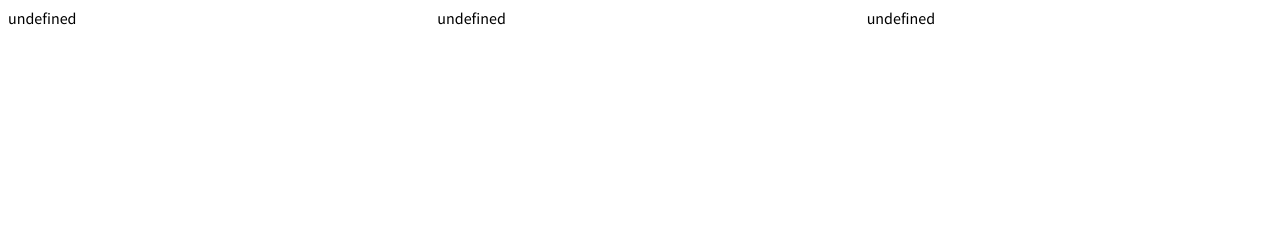
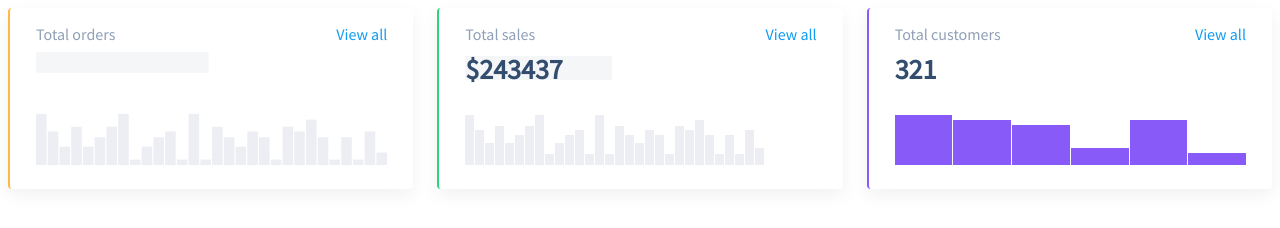
Before and after one commit to js-tasks-ru/js-20221121_konstantin87, a website: page 04-oop-basic-intro-to-dom/1-column-chart/index.html in a window 1280 px wide. Drawn offline with Linux system fonts and the light colour scheme.

Commit message:
004-oop-basic-intro-to-dom: intermediate commit

```diff
--- a/04-oop-basic-intro-to-dom/1-column-chart/index.html
+++ b/04-oop-basic-intro-to-dom/1-column-chart/index.html
@@ -1,9 +1,9 @@
 <!DOCTYPE html>
 <html lang="en">
 <head>
-    <meta charset="UTF-8" />
+  <meta charset="UTF-8"/>
   <title>ColumnChart</title>
-    <link rel="stylesheet" type="text/css" href="style.css" />
+  <link rel="stylesheet" type="text/css" href="style.css"/>
 </head>
 
 <body>
@@ -14,35 +14,40 @@
 </div>
 
 <script type="module">
-      import ColumnChart from './index.js';
+  import ColumnChart from "./index.js";
 
   const ordersData = [];
-      const salesData = [ 30, 40, 20, 80, 35, 15 ];
-      const customersData = [ 100, 90, 80, 35, 90, 25 ];
+  const salesData = [30, 40, 20, 80, 35, 15];
+  const customersData = [100, 90, 80, 35, 90, 25];
 
   const ordersChart = new ColumnChart({
     data: ordersData,
-        label: 'orders',
+    label: "orders",
     value: 344,
-        link: '#'
+    link: "#",
   });
 
   const salesChart = new ColumnChart({
     data: salesData,
-        label: 'sales',
+    label: "sales",
     value: 243437,
-        formatHeading: data => `$${data}`
+    formatHeading: (data) => `$${data}`,
   });
 
   const customersChart = new ColumnChart({
     data: customersData,
-        label: 'customers',
-        value: 321
+    label: "customers",
+    value: 321,
   });
+  const orders = document.getElementById("orders");
+  const sales = document.getElementById("sales");
+  const customers = document.getElementById("customers");
 
   orders.append(ordersChart.element);
   sales.append(salesChart.element);
   customers.append(customersChart.element);
+
+  salesChart.update([]);
 </script>
 </body>
 </html>
--- a/04-oop-basic-intro-to-dom/1-column-chart/index.js
+++ b/04-oop-basic-intro-to-dom/1-column-chart/index.js
@@ -1,3 +1,86 @@
 export default class ColumnChart {
+  constructor({data = [], label = '', value, link, formatHeading = (val) => val} = {}) {
+    this.data = data;
+    this.label = label;
+    this.value = value;
+    this.link = link;
+    this.formatHeading = formatHeading;
+    this.isDataLoading = data.length === 0;
+    this.chartHeight = 50;
+    this.render();
+  }
 
+  getColumnProps(data) {
+    const maxValue = Math.max(...data);
+    const scale = 50 / maxValue;
+
+    return data.map(item => {
+      return {
+        percent: (item / maxValue * 100).toFixed(0) + '%',
+        value: String(Math.floor(item * scale))
+      };
+    });
+  }
+
+  getColumnsHtml() {
+    if (this.data.length > 0) {
+      const calculatedData = this.getColumnProps(this.data);
+      return Object.entries(calculatedData).map(([_, {percent, value}]) => (
+        `<div style="--value: ${value}" data-tooltip="${percent}"></div>`
+      )).join('');
+    }
+  }
+
+  renderCharts() {
+    const formattedHeading = this.formatHeading ? this.formatHeading(this.value) : this.value;
+
+    return (`
+        <div class="column-chart__container">
+          <div data-element="header" class="column-chart__header">${formattedHeading}</div>
+          <div data-element="body" class="column-chart__chart">
+            ${this.isDataLoading ? '<img src="./charts-skeleton.svg" alt="My Happy SVG"/>' : this.getColumnsHtml()}
+          </div>
+        </div>
+      `);
+  }
+
+  buildTemplate() {
+    return `
+    <div class="dashboard__chart_${this.label} ${this.isDataLoading && 'column-chart_loading'}">
+    <div class="column-chart " style="--chart-height: 50">
+      <div class="column-chart__title">
+        Total ${this.label}
+        <a href="/${this.label}" class="column-chart__link">View all</a>
+      </div>
+     ${this.renderCharts()}
+      </div>
+    </div>
+    `;
+  }
+
+  update(newData) {
+    this.data = newData;
+    this.isDataLoading = newData.length === 0;
+    // this.render();
+    const currentChart = this.element.querySelector('.column-chart__container');
+    const updatedChart = document.createElement('div');
+    updatedChart.innerHTML = this.renderCharts();
+    currentChart.parentNode.replaceChild(updatedChart.firstElementChild, currentChart);
+  }
+
+  render() {
+    const wrapper = document.createElement('div');
+
+    wrapper.innerHTML = this.buildTemplate();
+
+    this.element = wrapper.firstElementChild;
+  }
+
+  destroy() {
+    this.element.remove();
+  }
+
+  remove() {
+    this.element.remove();
+  }
 }
```
Lines whose indentation alone changed are shown as unchanged.
